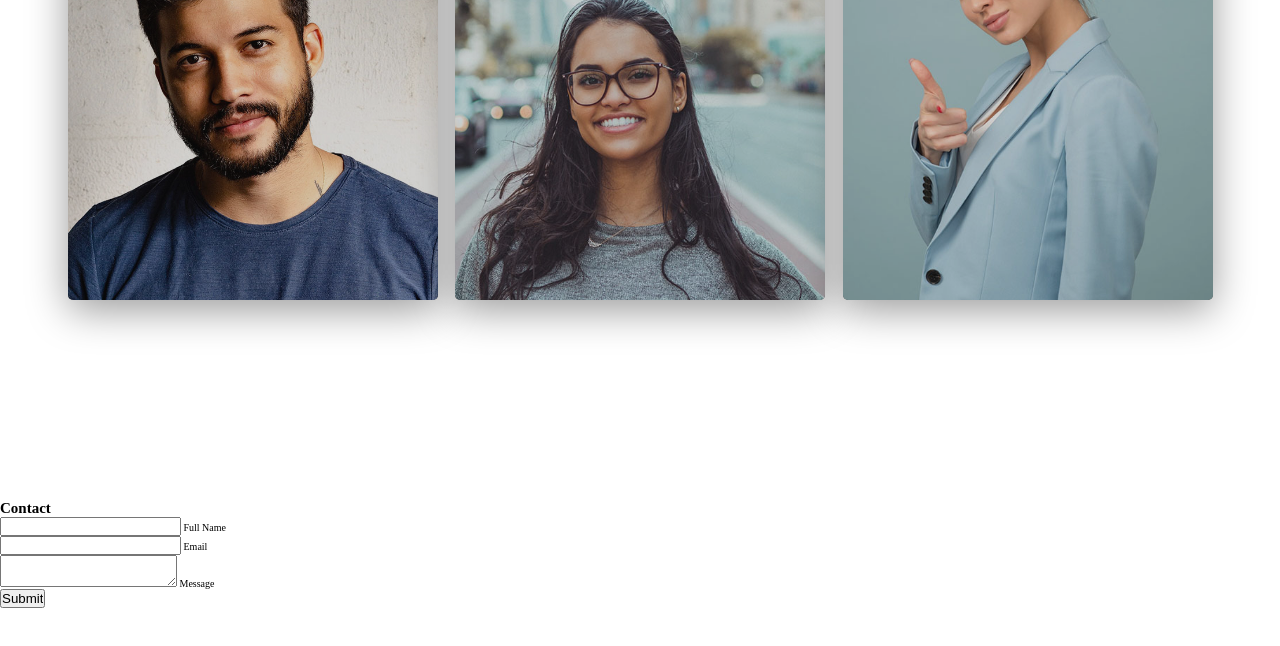
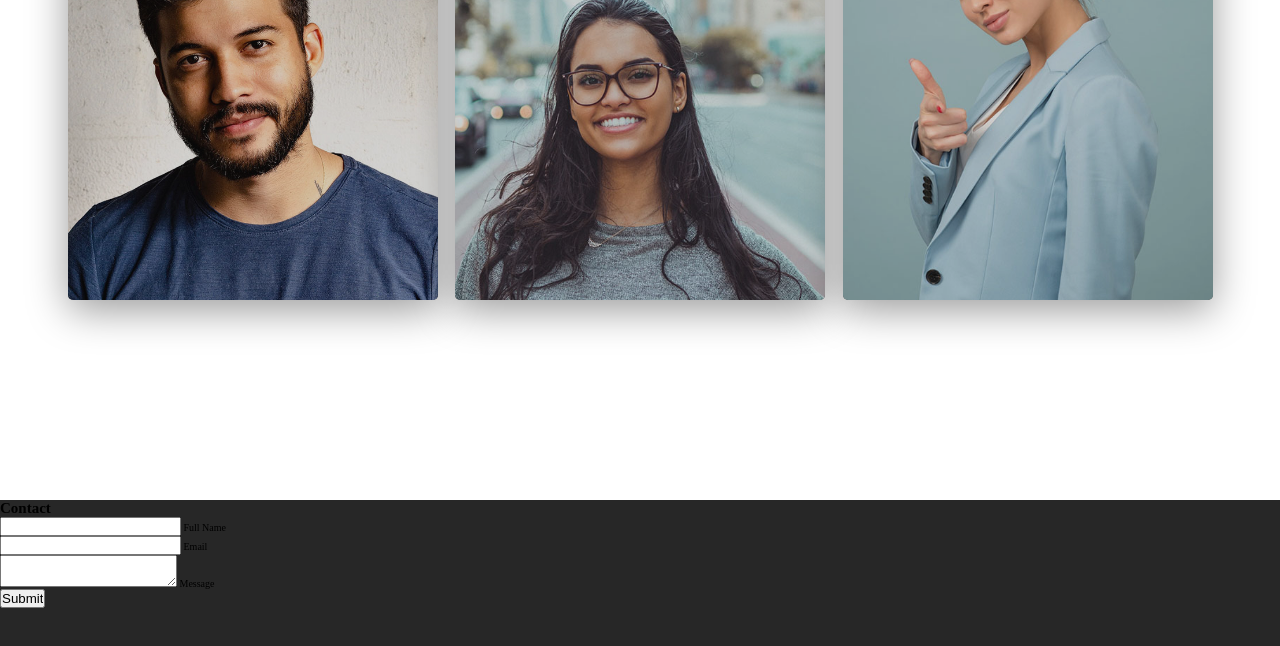
Before and after one commit to LaserPewPew10/ARCH-P, a plain HTML site: page index.html in a window 1280 px wide. Shown: the part 2322-2968 px from the top of the page. Before the commit the page ends 2930 px from the top, so only its background shows below. Drawn offline with nearby package versions, Linux system fonts and the light colour scheme; a web font is replaced by a local one.

Commit message:
starting on css styling for contact section

```diff
--- a/style.css
+++ b/style.css
@@ -458,3 +458,9 @@ html {
   border-radius: 0.3rem;
   box-shadow: 0 0.1rem 0.8rem rgba(0, 0, 0, 0.4);
 }
+
+.contact {
+  width: 100%;
+  height: 100vh;
+  background-color: #272727;
+}
```
